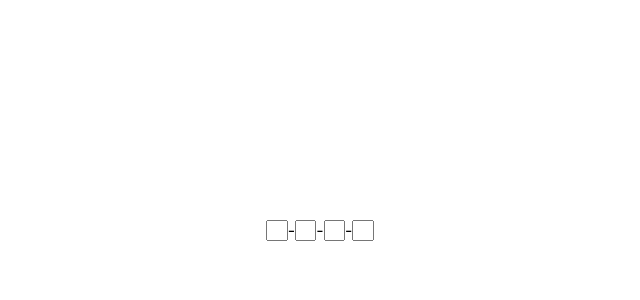
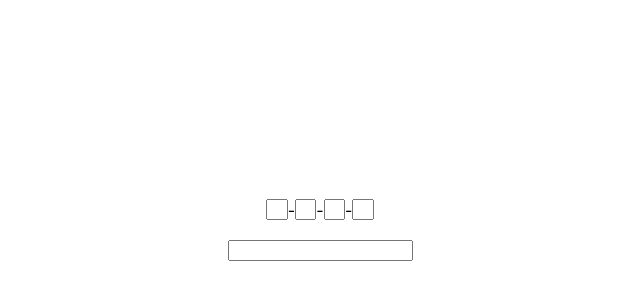
Before and after one commit to romka008/react-otp-input-example, a React (Create React App) app: page / in a window 1280 px wide. Shown: the part 170-470 px from the top of the page, without its empty margins (320-960 px from the left). Built offline with nearby package versions, Linux system fonts and the light colour scheme.

Commit message:
Добавлен input

```diff
--- a/src/App.css
+++ b/src/App.css
@@ -41,6 +41,8 @@
     height: 100vh;
     width: 100vw;
     display: flex;
+    flex-direction: column;
     justify-content: center;
     align-items: center;
+    gap: 20px;
 }
--- a/src/App.tsx
+++ b/src/App.tsx
@@ -15,6 +15,7 @@ export default function App() {
                 renderSeparator={<span>-</span>}
                 renderInput={props => <input {...props} />}
             />
+            <input type="text" autoComplete="one-time-code" />
         </div>
     );
 }
```
